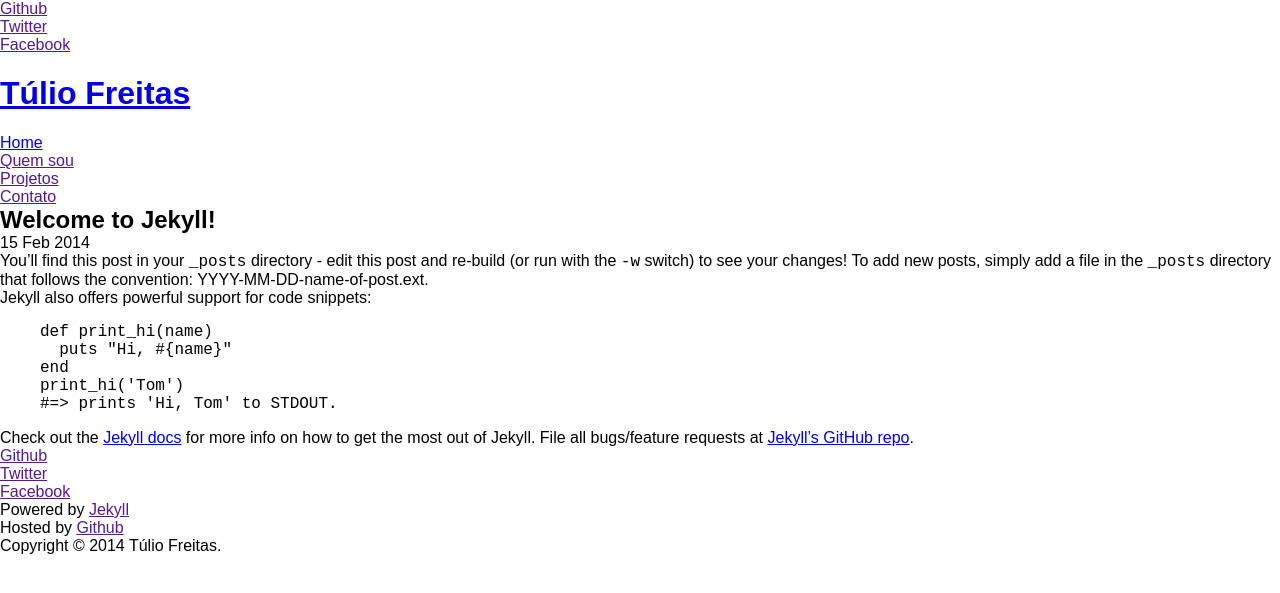
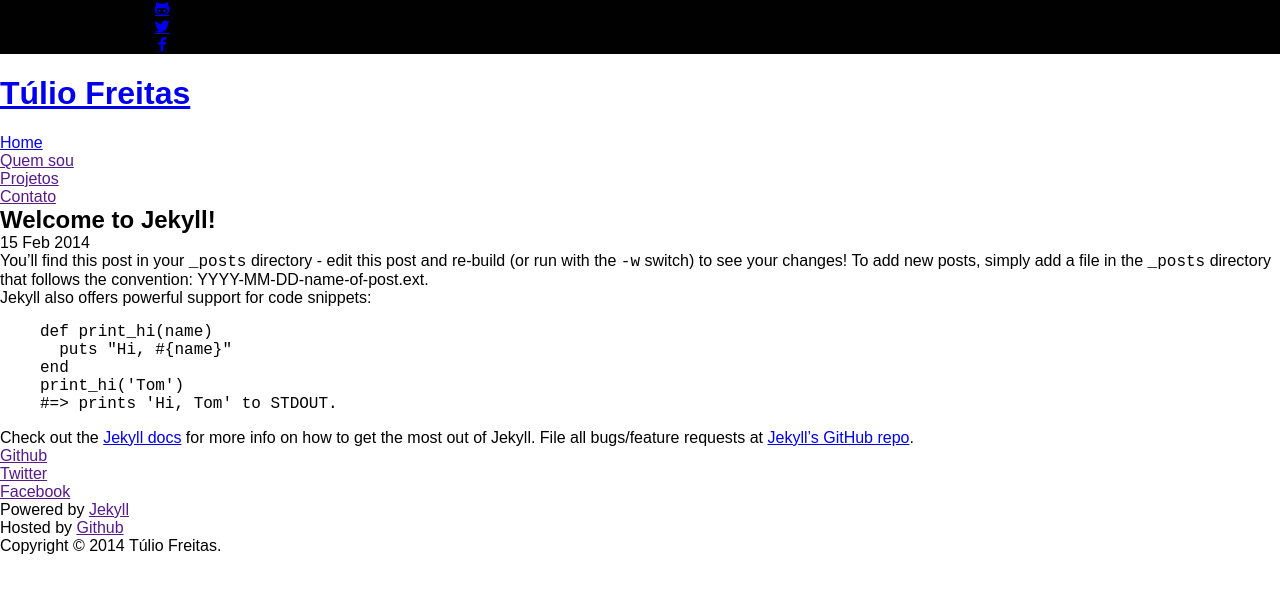
Before and after one commit to tulio/tulio.github.io, a Jekyll site: the page built from _posts/2014-02-15-welcome-to-jekyll.markdown, in a window 1280 px wide. Shown: the top 593 px of the page. Built offline with Jekyll 4.4.1, drawn with Linux system fonts in a browser that asks for light colours; Markdown is read by kramdown in place of the engine named in the settings.

Commit message:
Adequando a marcação HTML ao que o layout do blog

```diff
--- a/_layouts/default.html
+++ b/_layouts/default.html
@@ -9,17 +9,16 @@
   </head>
   <body>
     <div class="header">
-      <header class="main-header">
-        <div class="social">
+        <div class="header-social-nav">
           <ul>
             <li>
-              <a href="" target="_blank">Github</a>
+              <a href="https://github.com/tulio" target="_blank" class="icon-github"></a>
             </li>
             <li>
-              <a href="" target="_blank">Twitter</a>
+              <a href="http://twitter.com/tulio_is" target="_blank" class="icon-twitter"></a>
             </li>
             <li>
-              <a href="" target="_blank">Facebook</a>
+              <a href="http://facebook.com/tuliofreitas" target="_blank" class="icon-facebook"></a>
             </li>
           </ul>
         </div>
@@ -48,7 +47,6 @@
             </li>
           </ul>
         </nav>
-      </header>
     </div>
 
     {{ content }}
```
